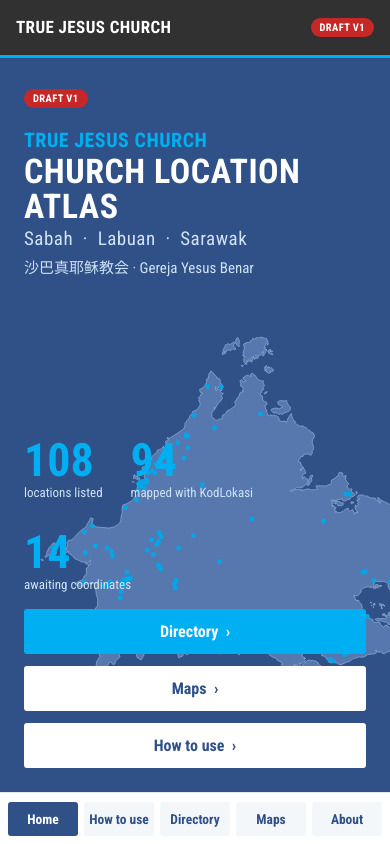
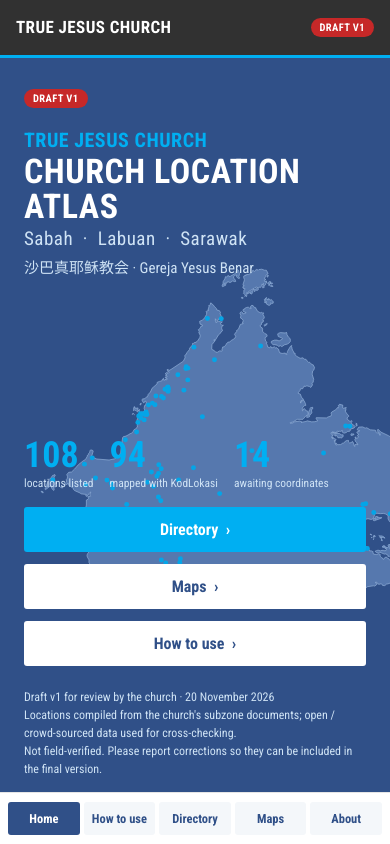
Before and after one commit to eisb-jd/TJC-mapping, a plain HTML site: page index.html in a window 390 px wide. Drawn offline with nearby package versions, Linux system fonts and the light colour scheme.

Commit message:
Tidy cover numbers and bottom bar on phones
Co-Authored-By: Claude Opus 5.5 <noreply@anthropic.com>
Claude-Session: https://claude.ai/code/session_012KWwGAJ83AwSpnryd7AEu6

```diff
--- a/index.html
+++ b/index.html
@@ -146,7 +146,7 @@ h3:first-child{margin-top:0}
 .near a span{display:block;font-weight:400;color:var(--grey);font-size:12px}
 .note{background:var(--light);border-radius:4px;padding:10px 12px;font-size:13px;color:var(--grey);margin-top:16px;line-height:1.45}
 @media(max-width:760px){.lgrid,.lgrid2{grid-template-columns:1fr}#top .t span{display:none}#top .sec{max-width:38vw}.apps{grid-template-columns:1fr}.apps .q svg{width:130px;height:130px}
- #p-home .bts{grid-template-columns:1fr}#cov{top:auto;bottom:34%;right:-25%;width:115vw;opacity:.9}.step{flex-wrap:wrap}.step .btn{margin-left:48px}}
+ #p-home .bts{grid-template-columns:1fr}#p-home .stats{gap:16px;flex-wrap:nowrap}#p-home .stats div b{font-size:36px}#p-home .stats div span{font-size:11.5px}#nav{gap:4px}#nav a{font-size:12.5px;white-space:nowrap;padding:9px 2px}#cov{top:auto;bottom:34%;right:-25%;width:115vw;opacity:.9}.step{flex-wrap:wrap}.step .btn{margin-left:48px}}
 /* pending + about */
 table.pend{width:100%;border-collapse:collapse;font-size:14px}table.pend td{padding:7px 6px;border-bottom:1px solid #F0F0F0}table.pend tr{cursor:pointer}table.pend tbody tr:hover{background:#EAF7FE}
 .ab h2{color:var(--navy);font-size:17px;margin:18px 0 4px}.ab p{margin:0;line-height:1.55}
```
